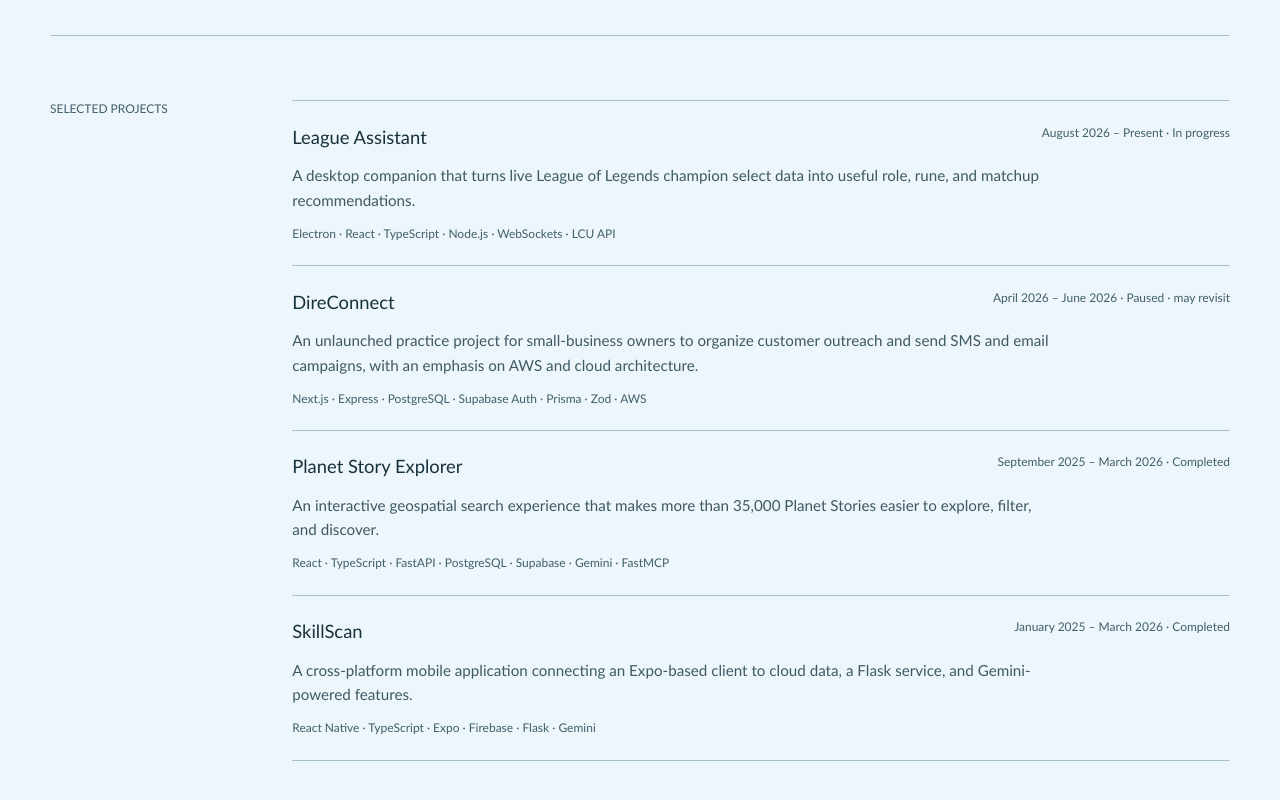
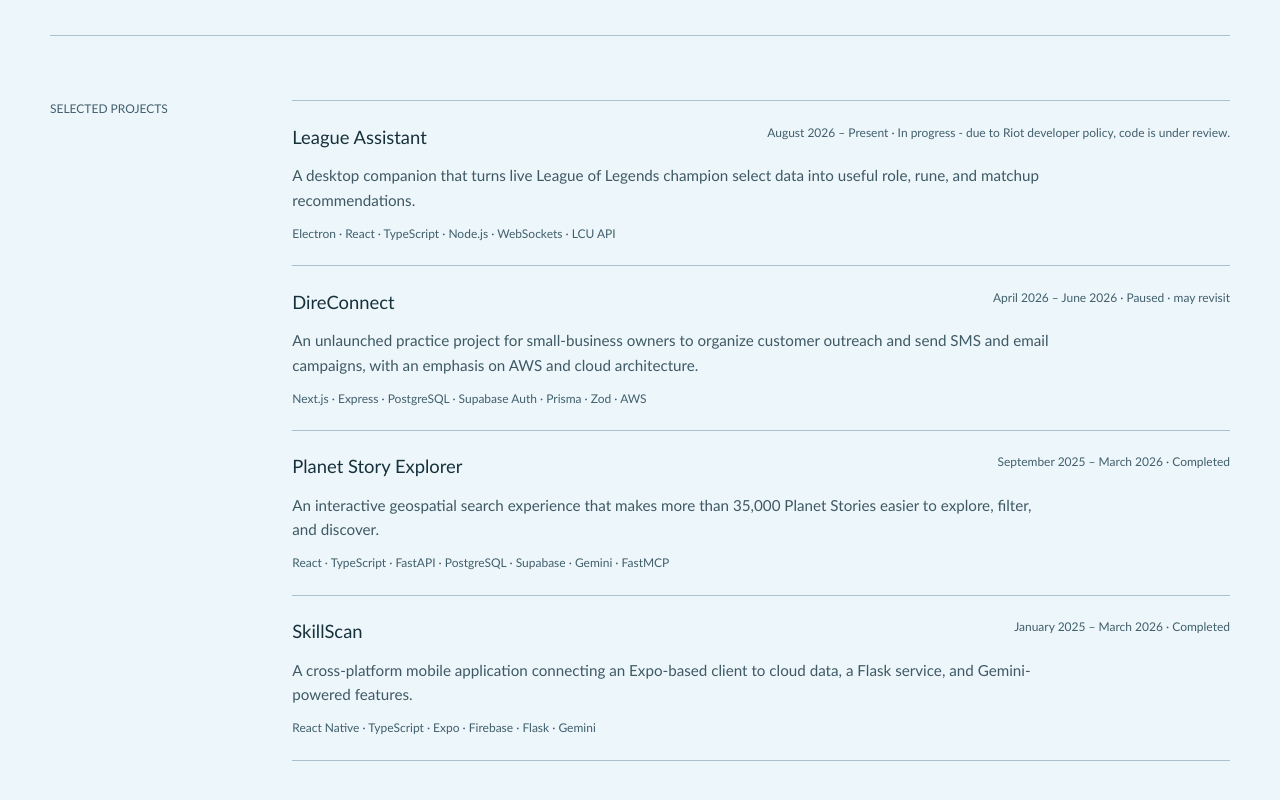
Before and after one commit to JasonInTheBox/personal-website, a Next.js app: page /resume in a window 1280 px wide. Shown: the part 1619-2419 px from the top of the page. Built offline with nearby package versions, Linux system fonts and the light colour scheme.

Commit message:
League comp under review

```diff
--- a/src/data/projects.ts
+++ b/src/data/projects.ts
@@ -45,7 +45,7 @@ export const projects: Project[] = [
     github: "https://github.com/JasonInTheBox/LeagueAssistant",
     repositoryNote: "Private GitHub page - due to Riot developer policies, the source code cannot be publicized as the project is still in review.",
     dates: "August 2026 – Present",
-    status: "In progress",
+    status: "In progress - due to Riot developer policy, code is under review.",
     details: {
       problem:
         "Champion select moves quickly, while useful information about roles, runes, and matchups is spread across several sources. The project brings that context into a companion that responds to the local game client in real time.",
```
